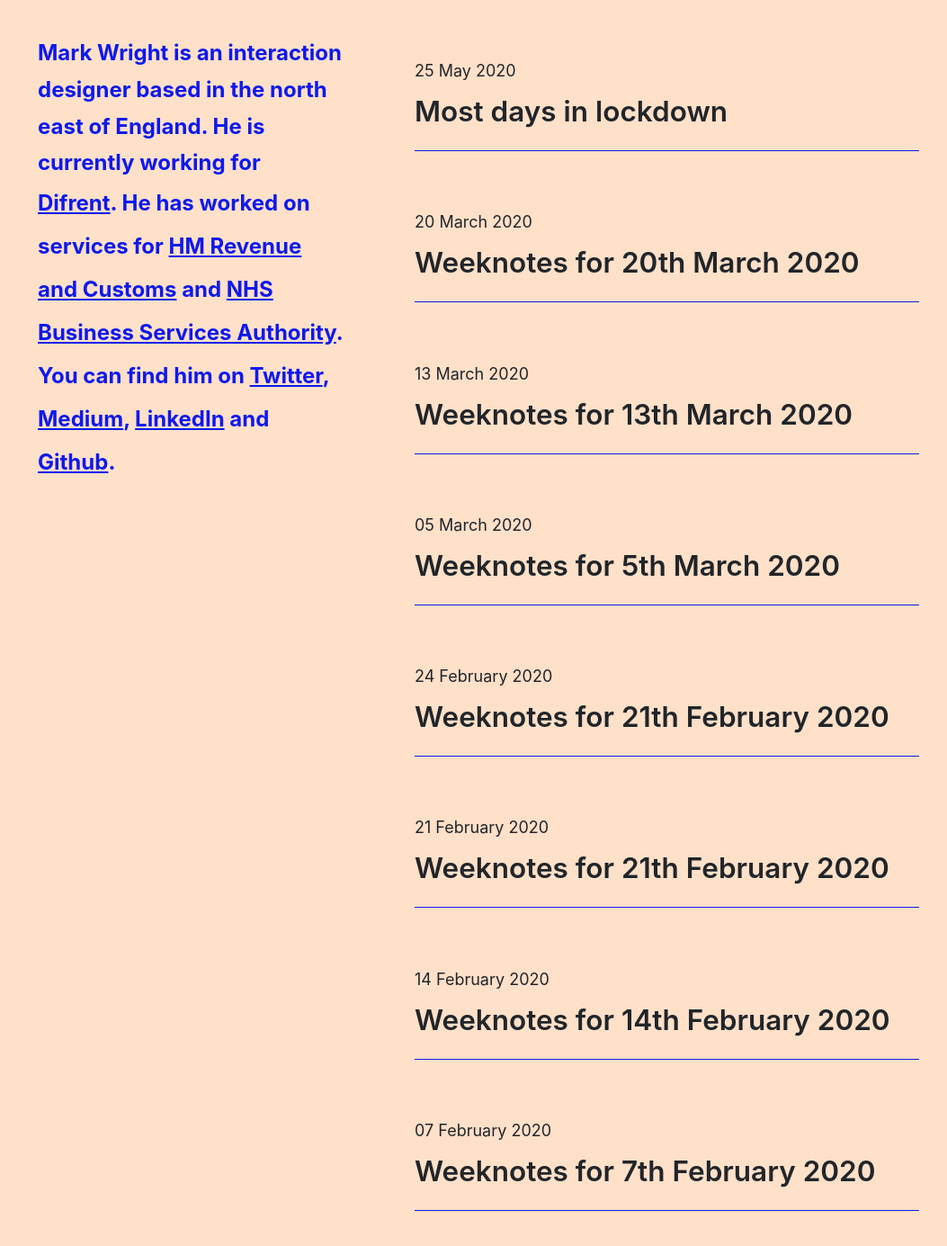
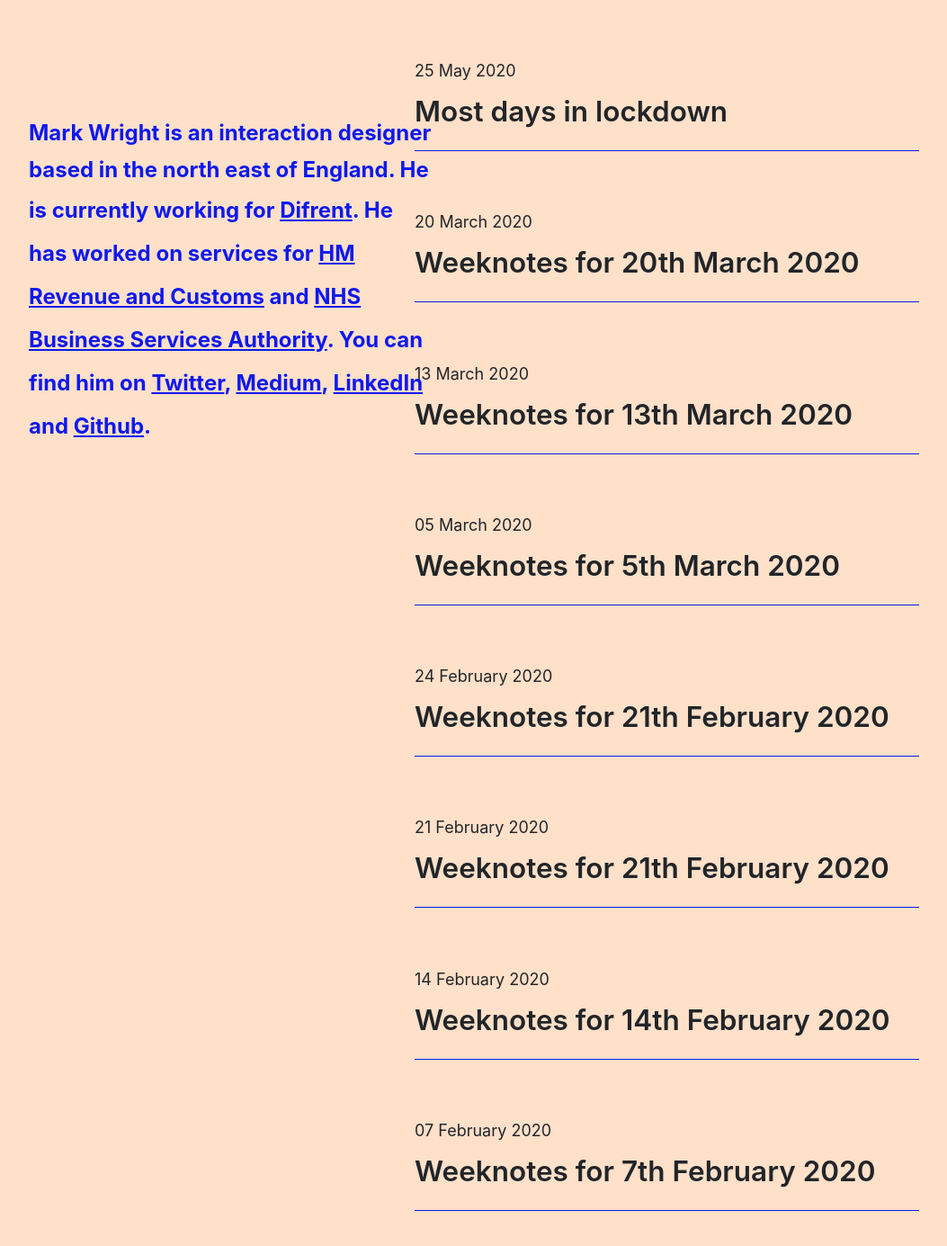
Before and after one commit to mrkwrght/mrkwrghtdotcom, a Jekyll site: the page built from index.html, in a window 1280 px wide and 1400 px high. Shown: the top 1385 px of the window at 90% size, without its empty margins (113-1166 px from the left). Built offline with Jekyll 4.4.1, drawn with Linux system fonts in a browser that asks for light colours; some web fonts are replaced; the list of posts is cut into pages by our own code.

Commit message:
Update _site.scss

```diff
--- a/_sass/_site.scss
+++ b/_sass/_site.scss
@@ -19,12 +19,10 @@ body {
 }
 
 .description {
-    position: relative;
-    width: 90%;
-    padding-left:10px;
+    position: fixed;
+    width: 35%;
     margin: 0 auto;
     margin-top: 10%;
-    margin-bottom: 10%;
     display: inline-block;
 }
 .content-container {
```
